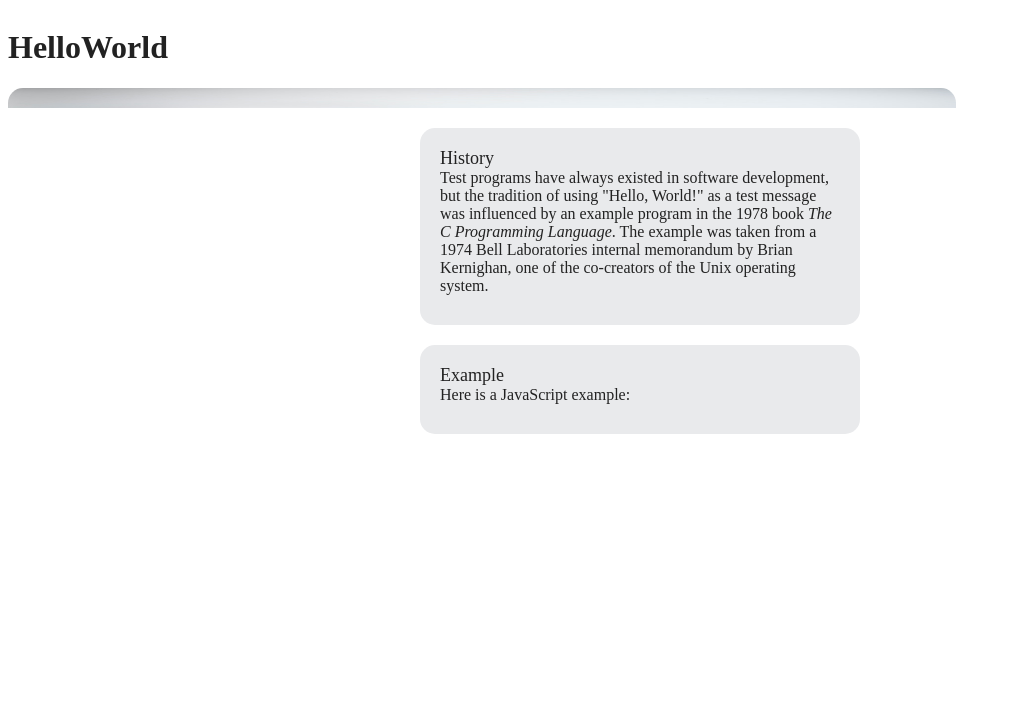
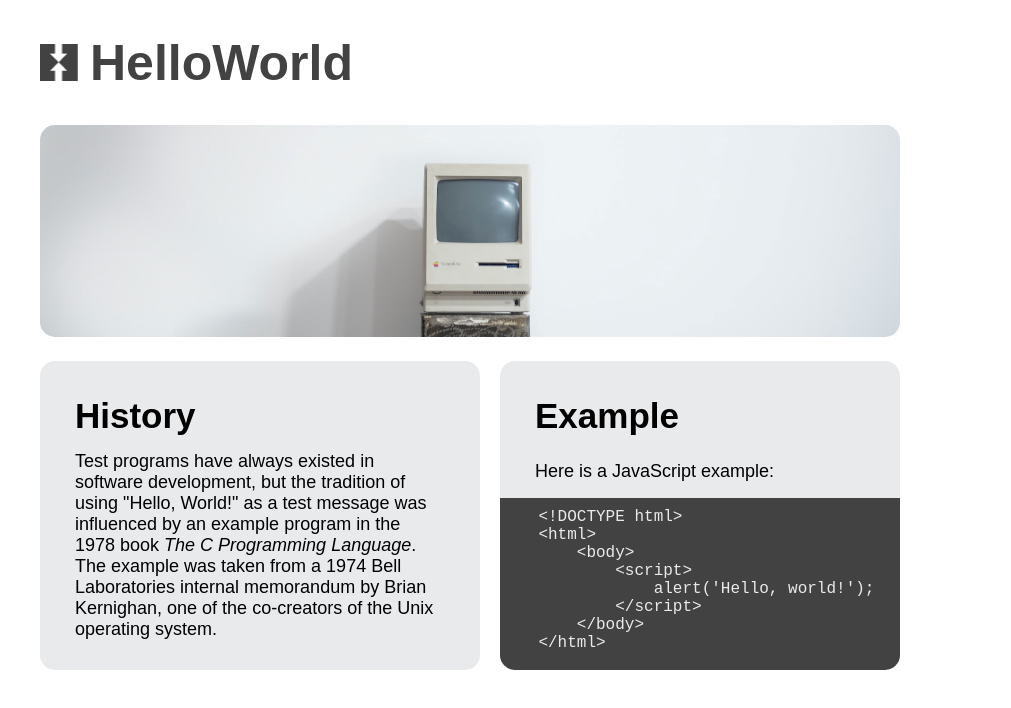
Before and after one commit to tvoegerl/hello-449, a plain HTML site: page index.html in a window 1280 px wide. Shown: the whole page, without its empty margins (0-1011 px from the left). Drawn offline with Linux system fonts and the light colour scheme.

Commit message:
finished webpage

```diff
--- a/index.html
+++ b/index.html
@@ -9,8 +9,9 @@
 </head>
 <body>
     <header>
+        <img id="header-logo" src="hello-world-assets/hello_logo.png" alt="Header Logo">
         <h1>HelloWorld</h1>
-        <img id="header-img" src="hello-world-assets/federica-galli-aiqKc07b5PA-unsplash.jpg" alt="Header Image">
+        <img id="header-img" src="hello-world-assets/cropped_main_image.jpg" alt="Header Image">
     </header>
 
     <section class="subsection" id="history">
@@ -28,6 +29,16 @@
         <p>
             Here is a JavaScript example:
         </p>
+        <pre>
+    &lt!DOCTYPE html&gt
+    &lthtml&gt
+        &ltbody&gt
+            &ltscript&gt
+                alert('Hello, world!');
+            &lt/script&gt
+        &lt/body&gt
+    &lt/html&gt
+        </pre>
     </section>
 
 </body>
--- a/style.css
+++ b/style.css
@@ -1,16 +1,25 @@
 :root {
     --grey: #e9eaec;
+    --dark-grey: #424242;
+
 }
 
 body {
-    /**font-family: Verdana, Geneva, Tahoma, sans-serif, sans-serif;**/
-    color: #222;
+    font-family: Arial, Helvetica, sans-serif;
+    color: #000;
+    margin-left: auto;
+    margin-right: auto;
+    width: 75em;
 }
 
 header {
     width: 75%;
-    height: 100px;
-    overflow: hidden;
+}
+
+header h1 {
+    padding-left: 50px;
+    color: var(--dark-grey);
+    font-size: 50px;
 }
 
 section {
@@ -19,31 +28,61 @@ section {
 }
 
 img {
-    width: 100%;
+    width: 95.5%;
     border-radius: 15px;
     height: 40%;
 }
 
-h1 {
-    font-size: xx-large;
+#header-logo {
+    width: 40px;
+    border-radius: 0px;
+    float: left;
+    margin-top: 10px;
 }
 
 h2 {
-    margin: 0;
+    margin: 15px;
     font-weight: 100;
-    font-size: large;
+    font-size: 35px;
+    font-weight: bold;
 }
 
 p {
-    margin: 0;
+    margin: 15px;
+    margin-top: 0px;
     margin-bottom: 10px;
     padding: 0;
-    font-size: medium;
+    font-size: 18px;
 }
 
 .subsection {
     border-radius: 15px;
-    margin: 20px auto;
+    margin: 20px 0;
     width: 400px;
     padding: 20px;
+    float: left;
 }
+
+#example {
+    margin-left: 20px;
+    padding: 0;
+}
+
+#example h2 {
+    padding: 20px;
+    padding-bottom: 10px;
+}
+
+#example p {
+    padding: 0 20px;
+}
+
+pre {
+    background-color: var(--dark-grey);
+    color: var(--grey);
+    margin-bottom: 0;
+    border-bottom-right-radius: 15px;
+    border-bottom-left-radius: 15px;
+    padding-top: 10px;
+    font-family: 'Courier New', Courier, monospace;
+}
```
Also changed, not shown: hello-world-assets/cropped_main_image.jpg (added), hello-world-assets/hello_logo.png (added).
